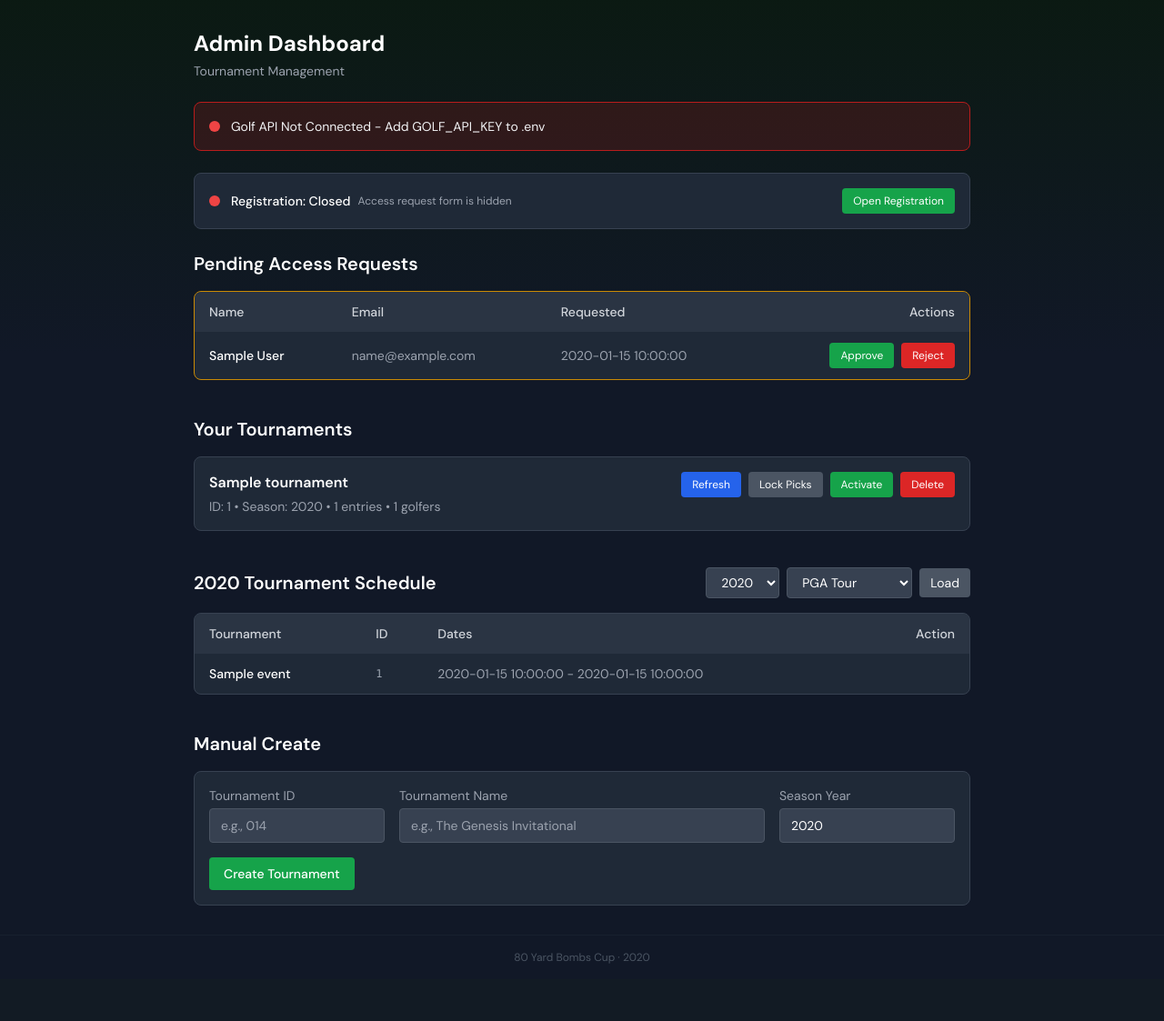
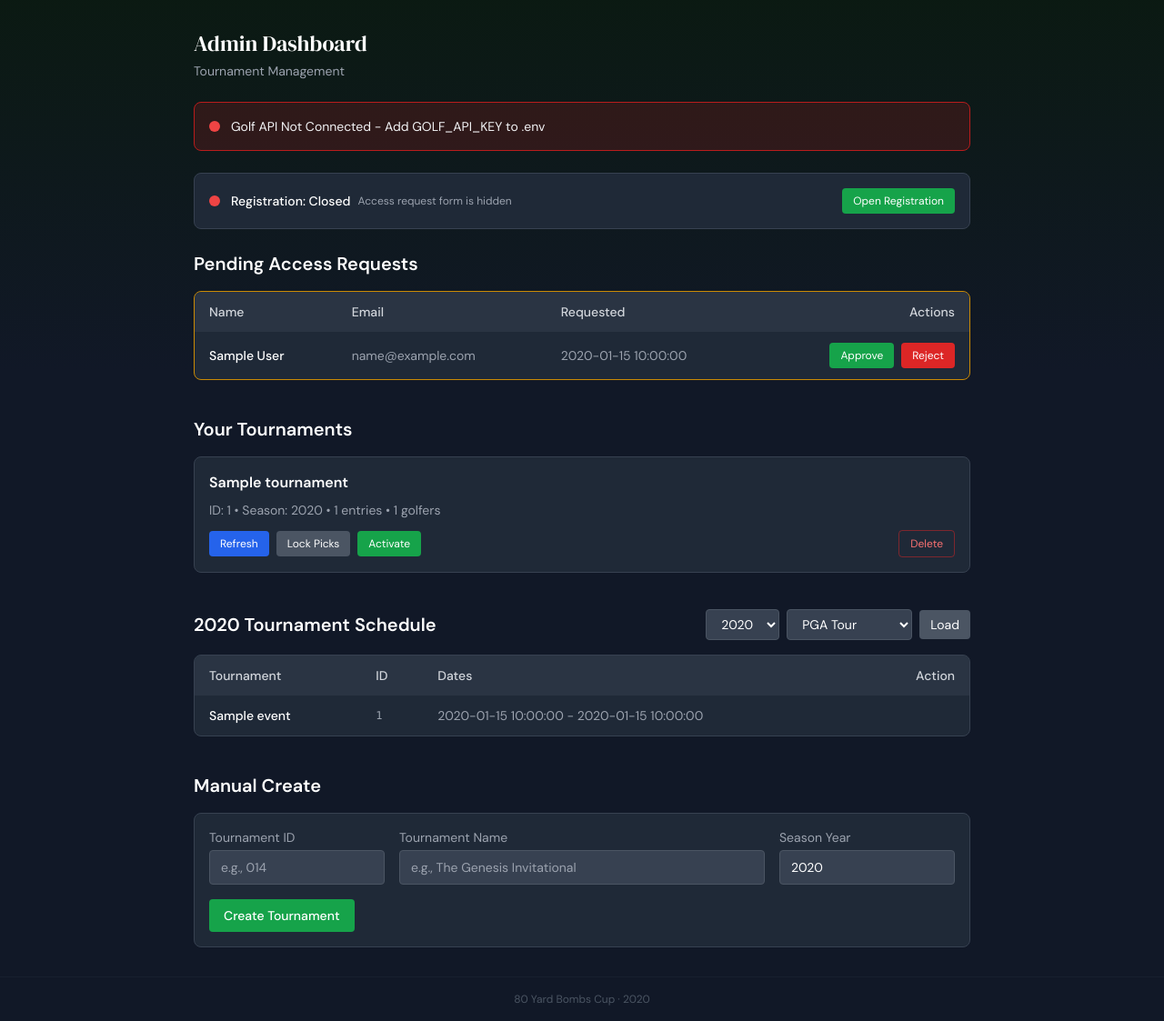
Before and after one commit to cjt243/flask-golf, a Python web app: template templates/admin.html in a window 1280 px wide. Shown: the part 69-1192 px from the top of the page at 91% size. Before the commit the page ends 1129 px from the top, so only its background shows below. Run offline with Jinja, Linux system fonts and the light colour scheme; the template is opened without the code that fills it: most values are stand-ins (such as "Sample title", 1, 10 or a date in 2020); some libraries are stand-ins or nearby versions.

Commit message:
Phase 3: Admin destructive action separation
Move Delete button away from Refresh/Lock/Activate cluster. Delete
now uses ghost/outline style on the right side, reducing accidental
clicks. Admin heading uses display font.

Co-Authored-By: Claude Opus 4.6 <noreply@anthropic.com>

```diff
--- a/templates/admin.html
+++ b/templates/admin.html
@@ -9,7 +9,7 @@
 {% block content %}
         <!-- Admin Dashboard Header -->
         <div class="mb-6">
-            <h1 class="text-2xl font-bold text-white">Admin Dashboard</h1>
+            <h1 class="font-display text-2xl text-white">Admin Dashboard</h1>
             <p class="text-sm text-gray-400 mt-1">Tournament Management</p>
         </div>
 
@@ -102,9 +102,7 @@
             <div class="space-y-3">
                 {% for t in tournaments %}
                 <div class="bg-gray-800 rounded-lg p-4 border {% if t.is_active %}border-green-500{% else %}border-gray-700{% endif %}">
-                    <div class="flex items-start justify-between">
-                        <div>
-                            <div class="flex items-center space-x-2">
+                    <div class="flex items-center space-x-2 mb-2">
                         <h3 class="font-semibold text-white">{{ t.name }}</h3>
                         {% if t.is_active %}
                         <span class="px-2 py-0.5 text-xs bg-green-600 text-white rounded">Active</span>
@@ -113,11 +111,11 @@
                         <span class="px-2 py-0.5 text-xs bg-yellow-600 text-white rounded">Picks Locked</span>
                         {% endif %}
                     </div>
-                            <p class="text-sm text-gray-400 mt-1">
+                    <p class="text-sm text-gray-400 mb-3">
                         ID: {{ t.external_id }} &bull; Season: {{ t.season_year }} &bull;
                         {{ t.entry_count }} entries &bull; {{ t.golfer_count }} golfers
                     </p>
-                        </div>
+                    <div class="flex items-center justify-between">
                         <div class="flex items-center space-x-2">
                             <!-- Refresh Golfers -->
                             <form action="/admin/refresh-golfers" method="POST" class="inline">
@@ -147,16 +145,16 @@
                                 </button>
                             </form>
                             {% endif %}
+                        </div>
 
-                            <!-- Delete -->
+                        <!-- Delete (separated from other actions) -->
                         <form action="/admin/delete-tournament" method="POST" class="inline" onsubmit="return confirm('Delete {{ t.name }}? This will remove all entries and golfer data.')">
                             <input type="hidden" name="csrf_token" value="{{ csrf_token() }}">
                             <input type="hidden" name="tournament_id" value="{{ t.id }}">
-                                <button type="submit" class="px-3 py-1.5 text-xs bg-red-600 hover:bg-red-500 text-white rounded transition-colors">
+                            <button type="submit" class="px-3 py-1.5 text-xs bg-transparent border border-red-600/50 text-red-400 hover:bg-red-600 hover:text-white rounded transition-colors">
                                 Delete
                             </button>
                         </form>
-                        </div>
                     </div>
                 </div>
                 {% endfor %}
```
Lines whose indentation alone changed are shown as unchanged.
